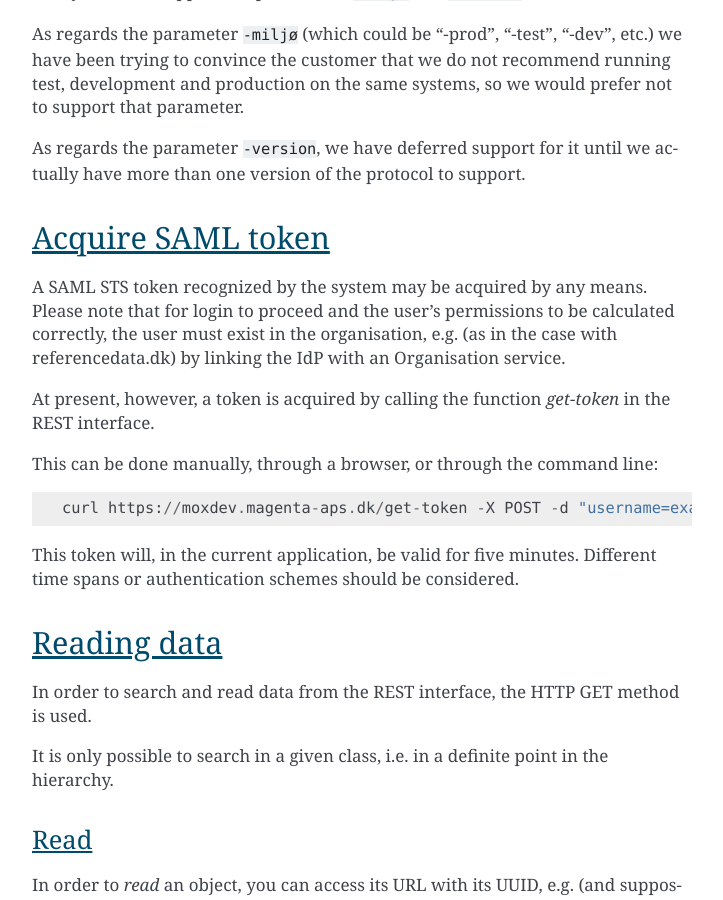
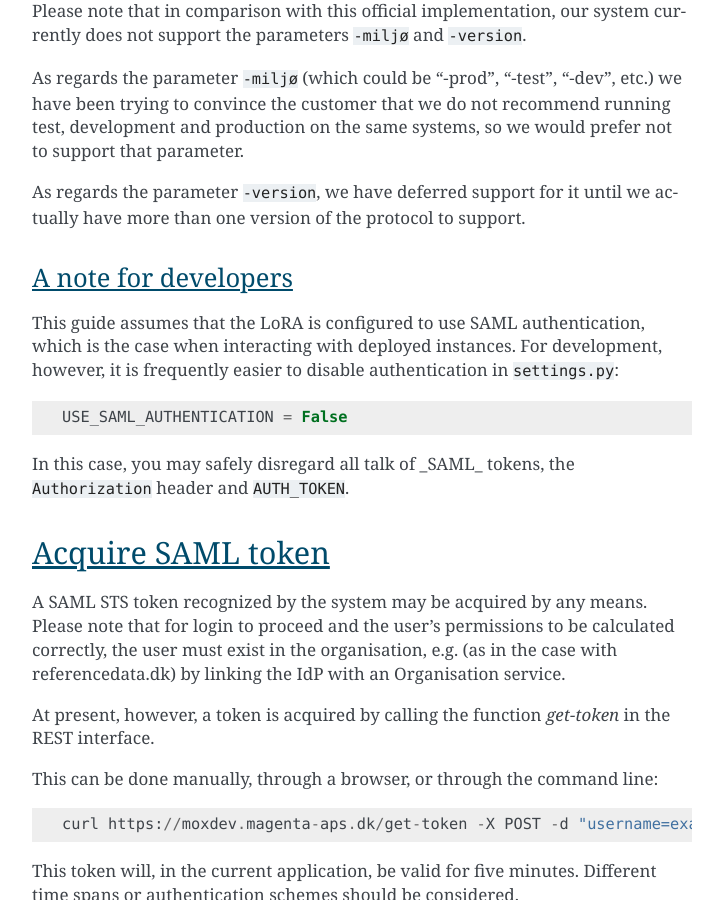
Before and after one commit to magenta-aps/mox, a Sphinx documentation site: the page built from doc/LoRa_HOWTO.rst, in a window 1280 px wide and 900 px high, scrolled down 1003 px. Shown: the whole window, without its empty margins (388-1111 px from the left). Built offline with Sphinx 7.4.7, drawn with Linux system fonts in a browser that asks for light colours; cross-references to code outside the pages are shown as plain code; some of the changed text lies outside the part shown.

Commit message:
docs: add a note concerning development & authentication to LoRA_HOWTO

```diff
--- a/doc/LoRa_HOWTO.rst
+++ b/doc/LoRa_HOWTO.rst
@@ -32,6 +32,20 @@ systems, so we would prefer not to support that parameter.
 
 As regards the parameter ``-version``, we have deferred support for it
 until we actually have more than one version of the protocol to support.
+
+
+A note for developers
+---------------------
+
+This guide assumes that the LoRA is configured to use SAML
+authentication, which is the case when interacting with deployed
+instances. For development, however, it is frequently easier to
+disable authentication in ``settings.py``::
+
+  USE_SAML_AUTHENTICATION = False
+
+In this case, you may safely disregard all talk of _SAML_ tokens, the
+:http:header:`Authorization` header and ``AUTH_TOKEN``.
 
 Acquire SAML token
 ++++++++++++++++++
```
